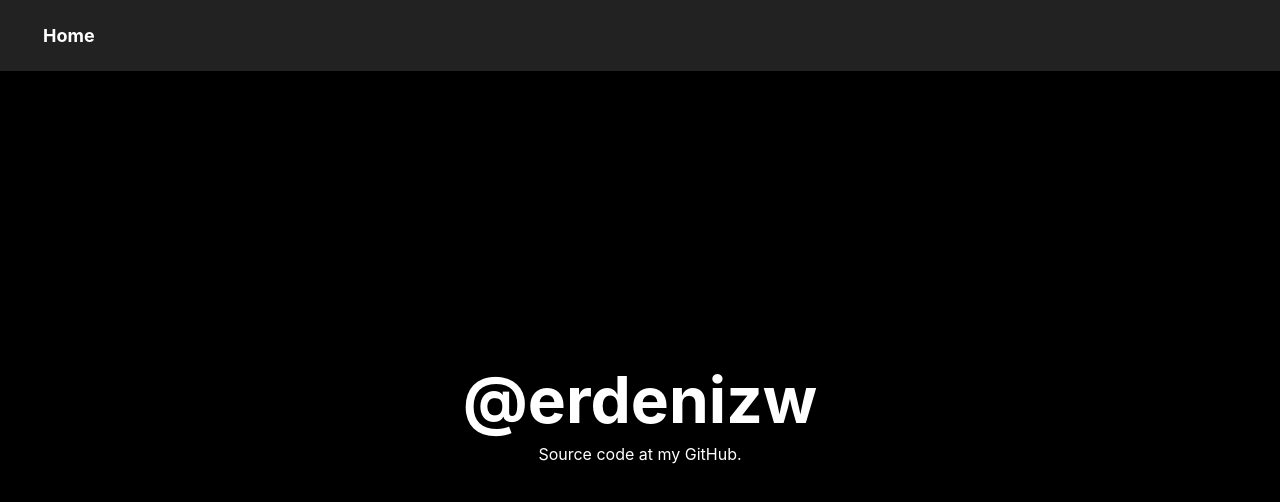
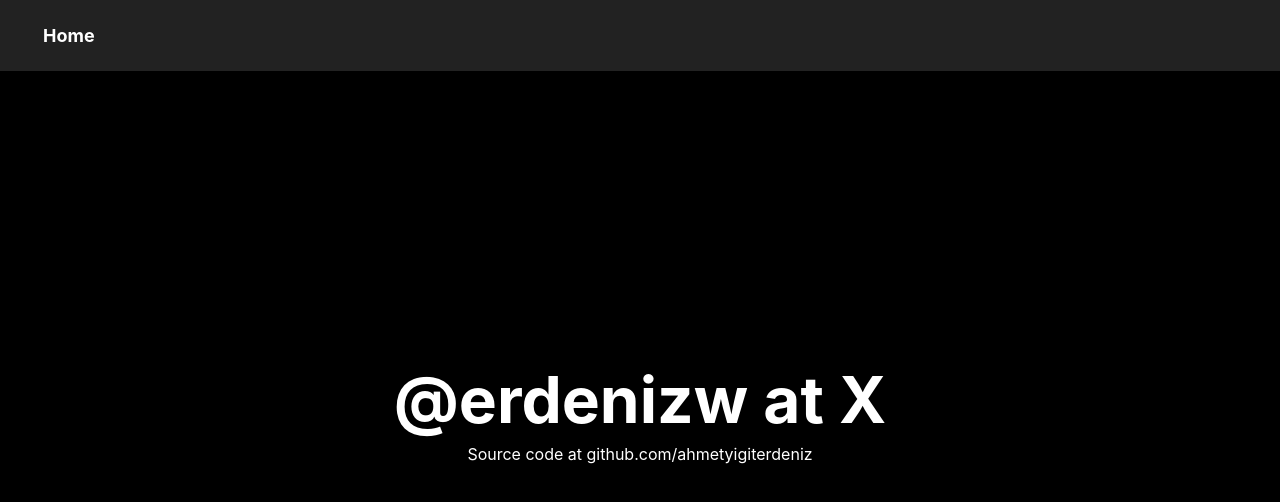
Before and after one commit to ahmetyigiterdeniz/kelimela, a Next.js app: page /about in a window 1280 px wide. Shown: the top 502 px of the page. Built offline with nearby package versions, Linux system fonts and the light colour scheme.

Commit message:
Update about.tsx
update socials

```diff
--- a/pages/about.tsx
+++ b/pages/about.tsx
@@ -19,8 +19,8 @@
         <NavLink href="/">Home</NavLink>
 
       </Navbar>
-      <Title>@erdenizw</Title><br></br><br></br><br></br>
-      <p>Source code at my GitHub.</p>
+      <Title>@erdenizw at X</Title><br></br><br></br><br></br>
+      <p>Source code at <Link href="https://github.com/ahmetyigiterdeniz">github.com/ahmetyigiterdeniz</Link></p>
       </Main>
     </Container>
   );
```
